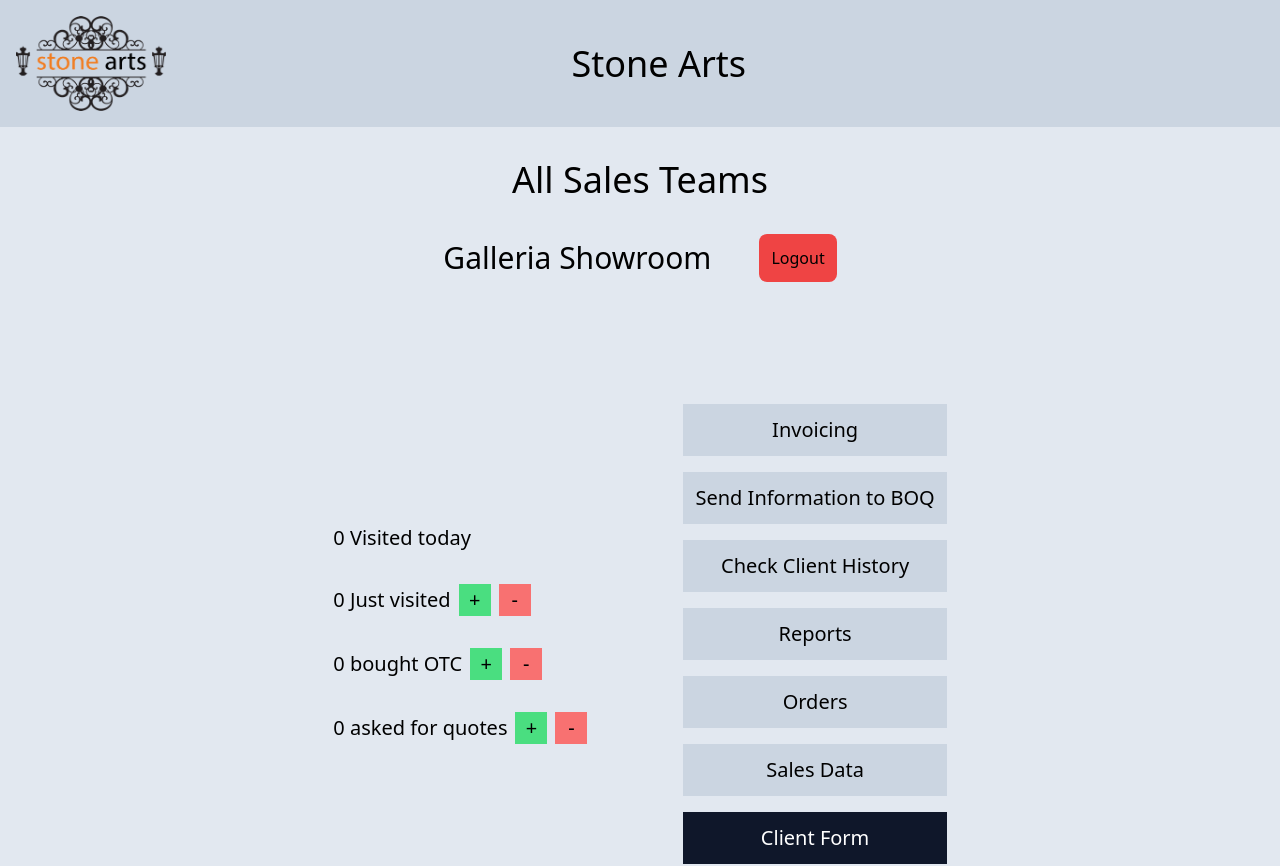
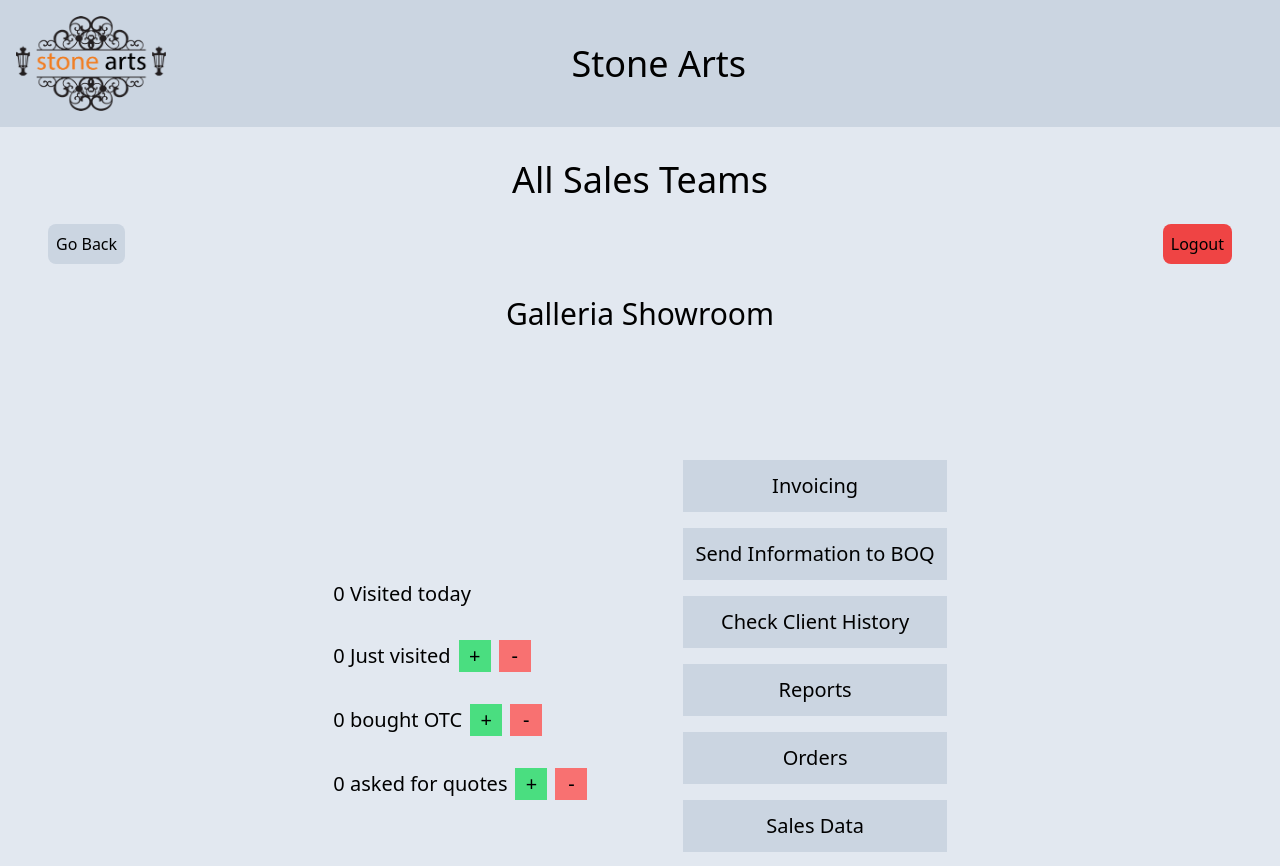
Before and after one commit to stoneartstech/stone-arts, a Next.js app: page /saleshome in a window 1280 px wide. Shown: the top 866 px of the page. Built offline with nearby package versions, Linux system fonts and the light colour scheme; no server answers; the database is empty.

Commit message:
added back option in all pages

```diff
--- a/components/DesignHead.js
+++ b/components/DesignHead.js
@@ -1,6 +1,7 @@
 import React, { useState } from 'react'
 import { useRouter } from 'next/router'
 import Link from 'next/link';
+import { useAuth } from '../context/AuthContext'
 
 export default function DesignHead() {
 
@@ -18,15 +19,29 @@ export default function DesignHead() {
         { name: "Designer 3", id: "3" },
     ])
 
+    const { logout } = useAuth()
+    async function logoutHandler() {
+        try {
+            await logout()
+            router.push('/')
+        }
+        catch (err) {
+            console.log(err)
+        }
+    }
+
     return (
         <div>
-            <div className='w-full pl-8'>
+            <div className='w-full px-8 flex flex-row justify-between'>
                 <button className='bg-slate-300 p-2 rounded-lg'
                     onClick={() => router.back()}>
                     Go Back
                 </button>
+                <button className='bg-red-500 p-2 rounded-lg'
+                    onClick={logoutHandler}
+                >Logout</button>
             </div>
-            <div className='flex flex-col'>
+            <div className='flex flex-col mt-4'>
                 <p className='text-2xl mx-auto font-bold'>Design Team Head Dashboard</p>
             </div>
             <div className='flex flex-col gap-4 mt-8 items-center' >
--- a/components/SalesDashboard.js
+++ b/components/SalesDashboard.js
@@ -99,12 +99,17 @@ export default function SalesDashboard({ showroomName }) {
 
     return (
         <div>
-
-            <div className='flex flex-col sm:flex-row items-center justify-center gap-12 mb-4'>
-                <p className='my-4 text-3xl text-center'>{showroomName} Showroom</p>
-                <button className='bg-red-500 p-3 rounded-lg'
+            <div className='w-full px-8 flex flex-row justify-between'>
+                <button className='bg-slate-300 p-2 rounded-lg'
+                    onClick={() => router.back()}>
+                    Go Back
+                </button>
+                <button className='bg-red-500 p-2 rounded-lg'
                     onClick={logoutHandler}
                 >Logout</button>
+            </div>
+            <div className='flex flex-col sm:flex-row items-center justify-center gap-12 my-4'>
+                <p className='my-4 text-3xl text-center'>{showroomName} Showroom</p>
             </div>
 
             <div className='flex flex-col sm:flex-row sm:p-24 items-center justify-center gap-8 sm:gap-24'>
--- a/pages/ClientForm.js
+++ b/pages/ClientForm.js
@@ -196,6 +196,12 @@ export default function ClientForm() {
 
     return <>{!loading && (
         <div className='flex flex-col items-center'>
+            <div className='w-full pl-6'>
+                <button className='bg-slate-300 p-2 rounded-lg'
+                    onClick={() => router.back()}>
+                    Go Back
+                </button>
+            </div>
             <p className='text-3xl'>Client Information Form</p>
             <div className='flex flex-col sm:flex-row p-8 gap-16 w-full'>
 
--- a/pages/boqhome.js
+++ b/pages/boqhome.js
@@ -1,10 +1,17 @@
 import React from 'react'
 import BOQDashboard from '../components/BOQDashboard'
+import router from 'next/router'
 
 export default function boqhome() {
     return (
 
         <div>
+            <div className='w-full pl-6'>
+                <button className='bg-slate-300 p-2 rounded-lg'
+                    onClick={() => router.back()}>
+                    Go Back
+                </button>
+            </div>
             <p className='text-2xl text-center'>BOQ Head Dashboard</p>
             <BOQDashboard />
         </div>
--- a/pages/showroom.js
+++ /dev/null
@@ -1,7 +0,0 @@
-import React from 'react'
-
-export default function showroom() {
-    return (
-        <div className=''>showroom</div>
-    )
-}
```
